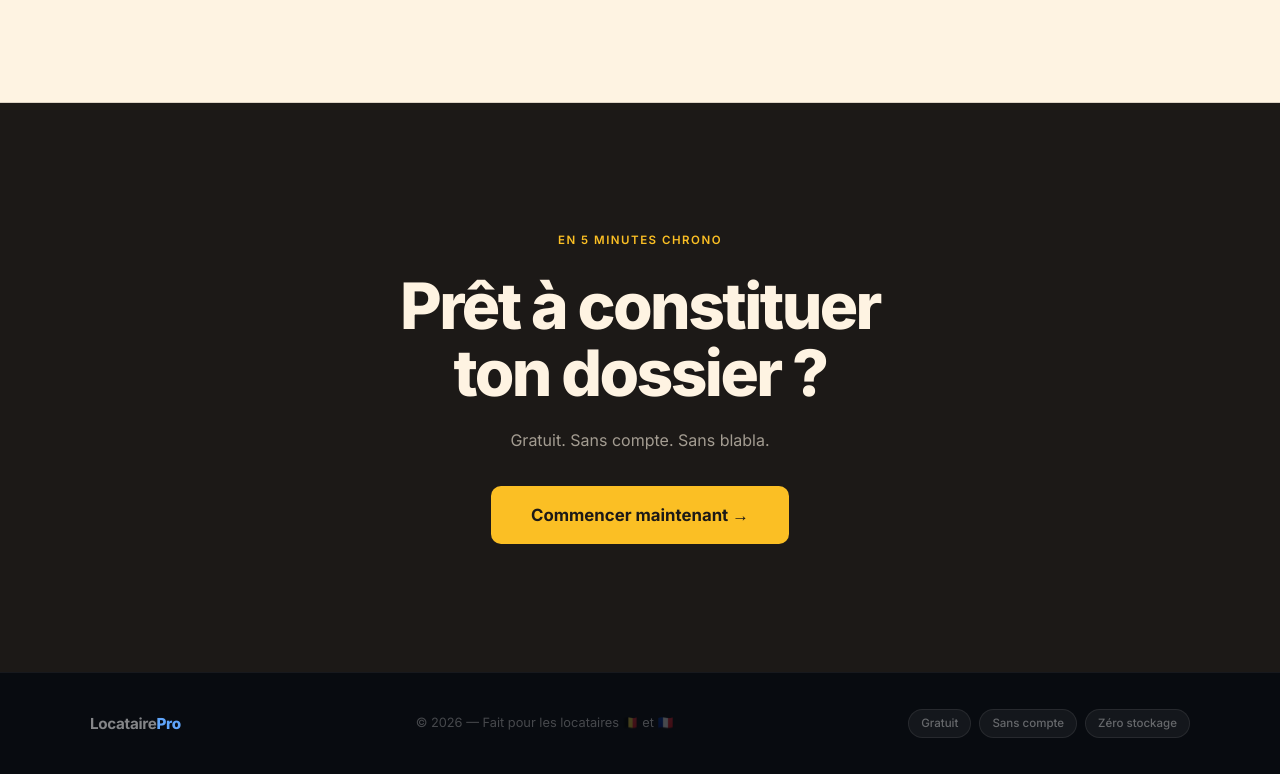
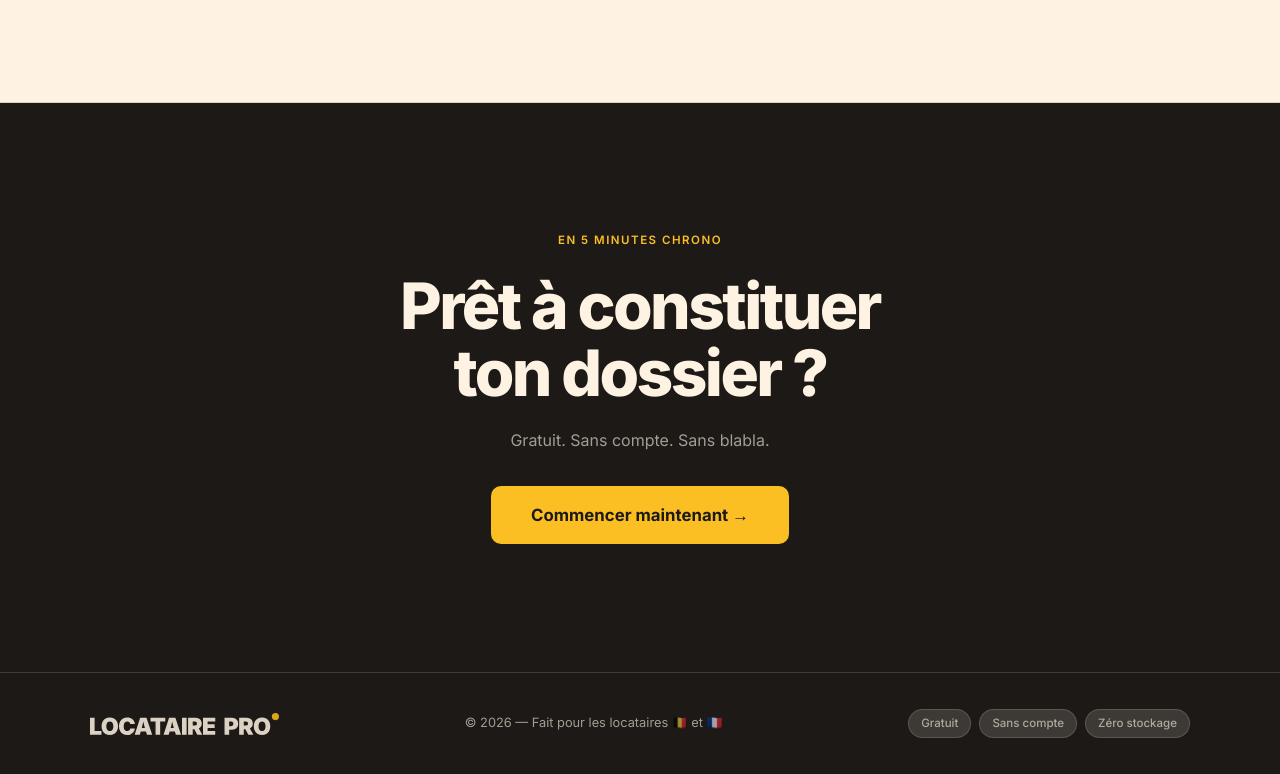
Before and after one commit to LoicDupong/locataire-pro, a Next.js app: page / in a window 1280 px wide. Shown: the part 2559-3333 px from the top of the page. Built offline with nearby package versions, Linux system fonts and the light colour scheme.

Commit message:
feat: apply design system to LandingFooter

```diff
--- a/components/landing/LandingFooter.module.scss
+++ b/components/landing/LandingFooter.module.scss
@@ -1,6 +1,6 @@
 .footer {
-  background: #080b10;
-  border-top: 1px solid rgba(255, 255, 255, 0.06);
+  background: var(--ink);
+  border-top: 1px solid var(--cream-15);
   padding: 36px 24px;
 }
 
@@ -21,21 +21,14 @@
 }
 
 .logo {
-  font-family: var(--font-display);
-  font-size: 0.95rem;
-  font-weight: 700;
-  color: rgba(255, 255, 255, 0.5);
-  letter-spacing: -0.02em;
-
-  strong {
-    color: #60a5fa;
-    font-weight: 800;
-  }
+  height: 22px;
+  width: auto;
+  opacity: 0.85;
 }
 
 .copy {
   font-size: 0.8rem;
-  color: rgba(255, 255, 255, 0.25);
+  color: var(--cream-60);
 }
 
 .pills {
@@ -46,11 +39,11 @@
 
   span {
     padding: 4px 12px;
-    background: rgba(255, 255, 255, 0.05);
-    border: 1px solid rgba(255, 255, 255, 0.08);
+    background: var(--cream-15);
+    border: 1px solid var(--cream-15);
     border-radius: 100px;
     font-size: 0.72rem;
-    color: rgba(255, 255, 255, 0.35);
+    color: var(--cream-60);
     font-weight: 500;
   }
 }
--- a/components/landing/LandingFooter.tsx
+++ b/components/landing/LandingFooter.tsx
@@ -1,3 +1,4 @@
+import Image from 'next/image'
 import styles from './LandingFooter.module.scss'
 
 export default function LandingFooter() {
@@ -6,9 +7,13 @@ export default function LandingFooter() {
   return (
     <footer className={styles.footer}>
       <div className={styles.inner}>
-        <span className={styles.logo}>
-          Locataire<strong>Pro</strong>
-        </span>
+        <Image
+          src="/logo-dark.svg"
+          alt="Locataire Pro"
+          width={180}
+          height={22}
+          className={styles.logo}
+        />
         <p className={styles.copy}>© {year} — Fait pour les locataires 🇧🇪 et 🇫🇷</p>
         <div className={styles.pills}>
           <span>Gratuit</span>
```
